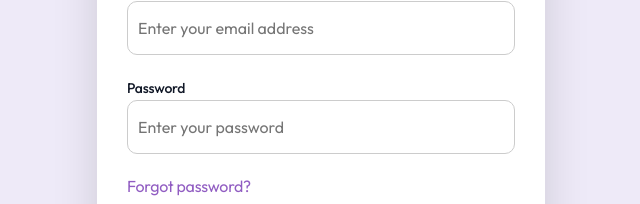
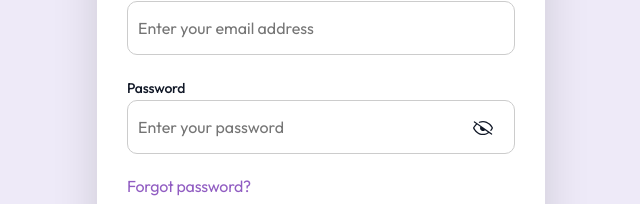
Before and after one commit to Hepdex/hepdex-frontend, a React (Vite) app: page /login in a window 1280 px wide. Shown: the part 341-545 px from the top of the page, without its empty margins (319-959 px from the left). Built offline with nearby package versions, Linux system fonts and the light colour scheme; no server answers.

Commit message:
updated the appp

```diff
--- a/src/components/FormElements.jsx
+++ b/src/components/FormElements.jsx
@@ -1,6 +1,9 @@
+import { useState } from "react";
 import formStyles from "../styles/FormStyles.module.css";
 import Logo from "../components/Logo";
 import { Link } from "react-router-dom";
+import { GoEyeClosed, GoEye} from "react-icons/go";
+
 import "../styles/MainStyles.css";
 
 const FormButton = (props) => {
@@ -10,9 +13,30 @@ const FormButton = (props) => {
 }
 
 const InputField = (props) => {
+
     return <div className={formStyles.inputBox}>
         <label>{props.labelValue}</label>
         <input type={props.type} name={props.name} placeholder={props.placeHolder} />
+    </div>
+}
+
+
+const PasswordField = (props) => {
+    const [pass, setpass] = useState(true);
+
+    const handleShowPass = () => {
+        if(pass){
+            setpass(false);
+        }
+        else {
+            setpass(true);
+        }
+    }
+
+    return <div className={formStyles.inputBox}>
+        <label>{props.labelValue}</label>
+        <input type={pass ? "password" : "text"} name={props.name} placeholder={props.placeHolder} />
+        {pass ? <GoEyeClosed className={formStyles.passIcon} onClick={handleShowPass} /> : <GoEye className={formStyles.passIcon} onClick={handleShowPass} />}
     </div>
 }
 
@@ -20,7 +44,7 @@ const FormHeader = (props) => {
     return  <div className={formStyles.header}>
             <Logo alt={false} />
             <h1>{props.title}</h1>
-            <p>{props.titleText}<Link className={formStyles.forgotLink} to="/signup">{props.titleLink}</Link></p>
+            <p>{props.titleText}<Link className={formStyles.forgotLink} to="/signup"> {props.titleLink}</Link></p>
         </div>
 }
 
@@ -31,4 +55,4 @@ const FormBox = (props) => {
 };
 
 
-export {FormButton, InputField, FormHeader, FormBox};
+export {FormButton, InputField, FormHeader, FormBox, PasswordField};
--- a/src/pages/Signin.jsx
+++ b/src/pages/Signin.jsx
@@ -1,5 +1,5 @@
-import { useState} from "react";
-import { InputField, FormButton, FormHeader, FormBox } from "../components/FormElements";
+import { useState, useEffect} from "react";
+import { InputField, PasswordField, FormButton, FormHeader, FormBox } from "../components/FormElements";
 import formStyles from "../styles/FormStyles.module.css";
 import { Link } from "react-router-dom";
 import { ToastContainer } from "react-toastify";
@@ -7,15 +7,24 @@ import { Toastify } from "../components/Toastify";
 import Preloader from "../components/Preloader";
 import { apiBaseUrl } from "../utils/api";
 import useDocumentTitle from "../utils/TitleUpdater";
-import useCheckAuthStatus from "../utils/useCheckAuthStatus";
+import { useNavigate } from "react-router-dom";
+import { getToken, tokenUpdater, userDataUpdater } from "../utils/tokenUpdater";
+
 
 
 const Signin = () => {
+    useDocumentTitle("Hepdex - Login");
+    const navigate = useNavigate();
+    const [loading, setloading] = useState(false);
 
-    useDocumentTitle("Hepdex - Login");
-    useCheckAuthStatus();
 
-    const [loading, setloading] = useState(false);
+    useEffect(() => {
+        // check if user token exists
+        if(getToken("token")){
+            navigate("/dashboard")
+        }
+    }, [])
+
 
     // handle user signin form
     const signInHandler = (e) => {
@@ -46,14 +55,13 @@ const Signin = () => {
 
                 setloading(false);
 
-                console.log(resp);
-
                 if(resp.statusCode === 400){
                     Toastify(resp.data.msg);
                 }
                 else {
-
-                    // localStorage.setItem("userData", )
+                    tokenUpdater(resp.data.token);
+                    userDataUpdater(resp.data.user);
+                    navigate("/dashboard");
                 }
 
 
@@ -67,7 +75,7 @@ const Signin = () => {
              <FormHeader title="Welcome back!" titleText="Don't have an account yet?" titleLink="Sign up" />
 
             <InputField labelValue="Email adddress" name="email" placeHolder="Enter your email address" />
-            <InputField labelValue="Password" name="password" placeHolder="Enter your password" type="password" />
+            <PasswordField labelValue="Password" name="password" placeHolder="Enter your password" />
 
             <Link to="/forgot-password" className={formStyles.forgotLink}>Forgot password?</Link>
 
--- a/src/styles/FormStyles.module.css
+++ b/src/styles/FormStyles.module.css
@@ -3,7 +3,7 @@
     display: flex;
     align-items: center;
     justify-content: center;
-    background-color:rgb(238, 234, 248);
+    background-color: rgb(238, 234, 248);
 }
 .header{
     display: flex;
@@ -14,7 +14,7 @@
 .header h1{
    margin-top: 30px;
    margin-bottom: 15px;
-font-weight: 500;
+   font-weight: 500;
 }
 .inputBox, .formButton{
     margin: 20px 0;
@@ -54,7 +54,12 @@ font-weight: 500;
 .header p{
     font-weight: 300;
 }
-
+.passIcon{
+  position: absolute;
+  transform: translate(-42px, 18px);
+  cursor: pointer;
+  font-size: 20px;
+}
 
 @media screen and (max-width: 1207px){
     .formContainer{
--- a/src/utils/Api.jsx
+++ b/src/utils/Api.jsx
@@ -1,4 +1,3 @@
 let apiBaseUrl = "https://api.hepdex.com";
 
-
 export {apiBaseUrl};
--- a/src/utils/LocalStorage.jsx
+++ /dev/null
@@ -1,3 +0,0 @@
-const userDataStorage = (name, value) => {
-    localStorage.setItem(name, JSON.stringify(value));
-}
--- /dev/null
+++ b/src/utils/tokenUpdater.jsx
@@ -0,0 +1,7 @@
+const tokenUpdater = (token) => localStorage.setItem("token", token);
+
+const getToken = (tokeName) => localStorage.getItem(tokeName);
+
+const userDataUpdater = (data) => localStorage.setItem("userData", JSON.stringify(data));
+
+export  {tokenUpdater, getToken, userDataUpdater};
--- a/src/utils/useCheckAuthStatus.jsx
+++ b/src/utils/useCheckAuthStatus.jsx
@@ -1,9 +1,12 @@
 import { useEffect } from "react";
 import { apiBaseUrl } from "./api";
-
+import { useNavigate } from "react-router-dom";
 
 
 const useCheckAuthStatus = () => {
+
+    const navigate = useNavigate();
+
     useEffect(() => {
         fetch(`${apiBaseUrl}/auth-status`, {
               method: "GET",
@@ -13,7 +16,9 @@ const useCheckAuthStatus = () => {
                 credentials: "include"
         }).then((res) => res.json())
         .then((resp) => {
-            console.log(resp);
+            if(resp.statusCode === 200 || resp.data.msg === "User authentication is valid"){
+                navigate("/dashboard");
+            }
         })
     }, [])
 };
```
